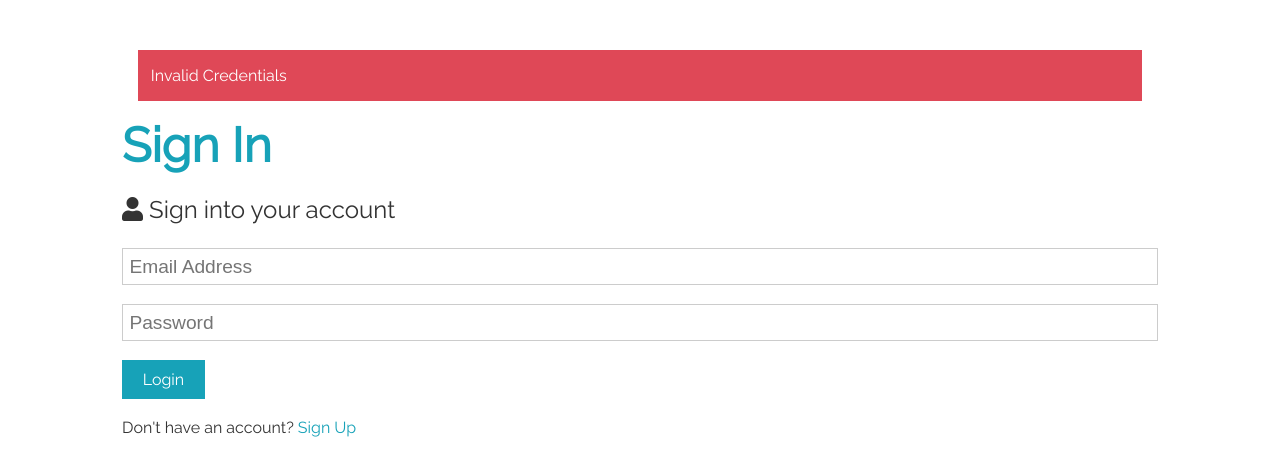
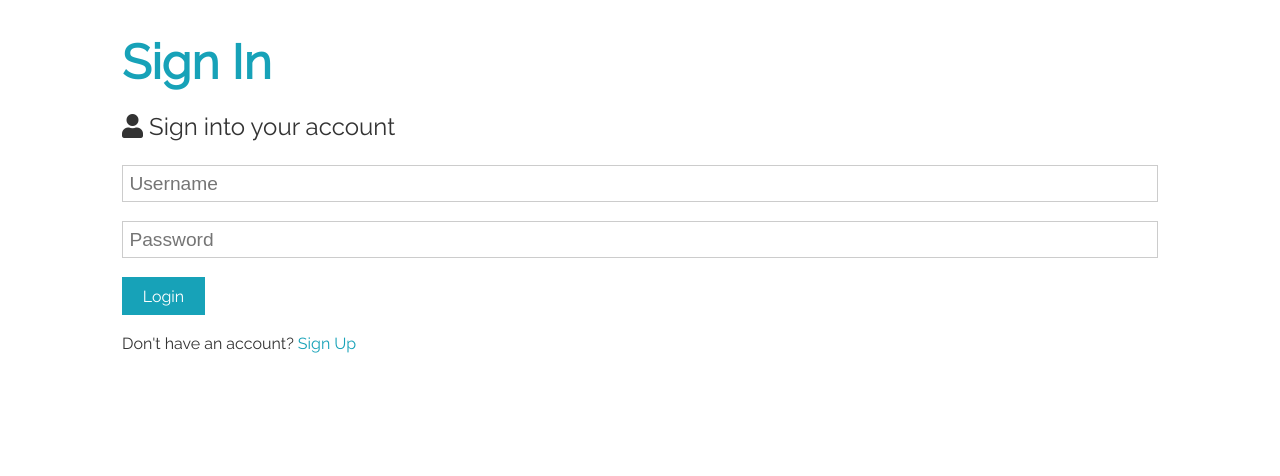
Before and after one commit to Sakayaaa/django-front-ready, a Django app: page /accounts/login/ in a window 1280 px wide. Shown: the part 62-538 px from the top of the page. Run offline with Django 5.2, Linux system fonts and the light colour scheme; parts of the project's set-up code (start-up, migrations or seed data) failed here and were passed over; some libraries are stand-ins or nearby versions.

Commit message:
modified:   accounts/__pycache__/forms.cpython-313.pyc 	modified:   accounts/__pycache__/views.cpython-313.pyc 	modified:   accounts/forms.py 	modified:   accounts/templates/accounts/login.html 	modified:   accounts/views.py

```diff
--- a/accounts/templates/accounts/login.html
+++ b/accounts/templates/accounts/login.html
@@ -2,20 +2,21 @@
 {% block content %}
     <section class="container">
       <!-- Alert -->
-      <div class="alert alert-danger">
+      {% comment %} <div class="alert alert-danger">
         Invalid Credentials
-      </div>
+      </div> {% endcomment %}
 
       <h1 class="large text-primary">
         Sign In
       </h1>
       <p class="lead"><i class="fas fa-user"></i> Sign into your account</p>
-      <form action="dashboard.html" class="form">
+      <form action="{% url "login" %}" class="form" method="POST">
+        {% csrf_token %}
         <div class="form-group">
-          <input type="email" placeholder="Email Address" />
+          <input type="text" placeholder="Username" name="username"/>
         </div>
         <div class="form-group">
-          <input type="password" placeholder="Password" minlength="6" />
+          <input type="password" placeholder="Password" name="password" />
         </div>
         <input type="submit" value="Login" class="btn btn-primary" />
       </form>
--- a/accounts/views.py
+++ b/accounts/views.py
@@ -2,6 +2,8 @@ from django.shortcuts import render, redirect
 from .models import UserProfile, Experience, Education
 from .forms import AddEducationForm, AddExperienceForm
 from django.contrib.auth.decorators import login_required
+from django.contrib.auth import authenticate, login as django_login
+from django.urls import reverse
 
 
 @login_required
@@ -41,6 +43,15 @@ def dashboard(request):
 
 
 def login(request):
+    if request.method == "POST":
+        u = request.POST['username']
+        p = request.POST['password']
+        user = authenticate(request, username=u, password=p)
+
+        if user:
+            django_login(request, user)
+            return redirect(reverse('profile', kwargs={'id':user.userprofile.id}))
+        return render(request, 'accounts/login.html', {})
     return render(request, 'accounts/login.html', {})
 
 
@@ -55,6 +66,3 @@ def profiles(request):
 
 def register(request):
     return render(request, 'accounts/register.html', {})
-
-
-0
```
Also changed, not shown: accounts/forms.py (line endings or trailing spaces).
